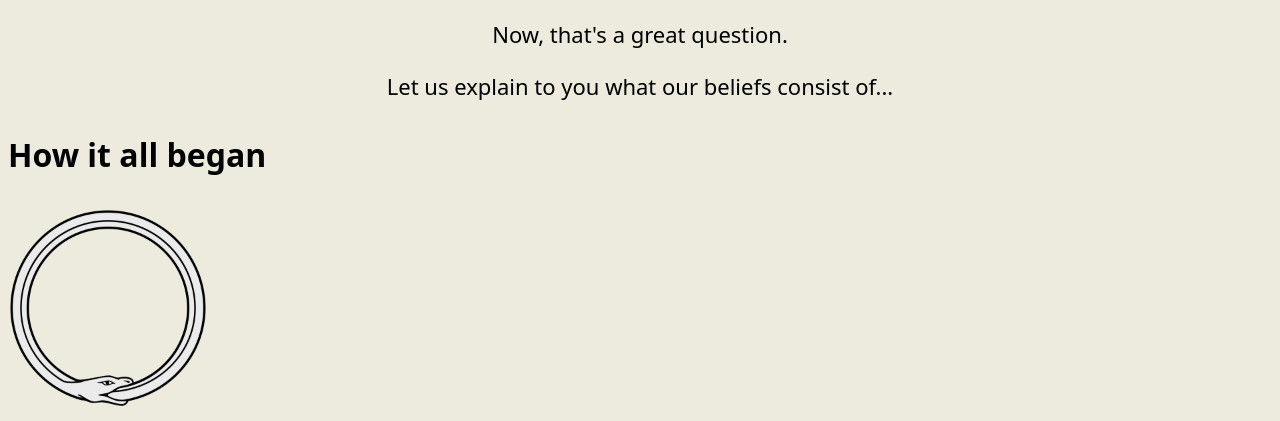
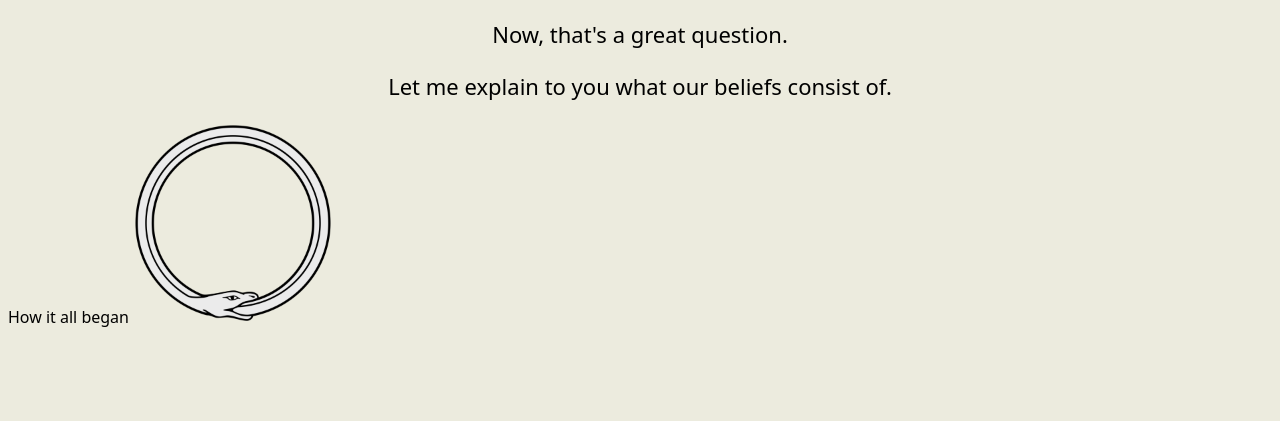
Before and after one commit to whispersoftheelders/whispersoftheelders.github.io, a plain HTML site: page index.html in a window 1280 px wide. Shown: the part 1022-1443 px from the top of the page. After the commit the page ends 1358 px from the top, so only its background shows below. Drawn offline with Linux system fonts and the light colour scheme.

Commit message:
Update index.html

```diff
--- a/index.html
+++ b/index.html
@@ -22,12 +22,14 @@
     <section>
         <h2 class="titles">You must be thinking, who are <em>we?</em></h2>
         <p class="p2">Now, that's a great question.</p>
-        <p class="p2">Let us explain to you what our beliefs consist of...</p>
+        <p class="p2">Let me explain to you what our beliefs consist of.</p>
     </section>
 
     <section>
+      <div class="first-box"
         <h3 class="left-titles">How it all began</h3>
         <img src="images/ouroboros.png" width="200px" class="ouroboros">
+      </div>
     </section>
 
     </body>
```
